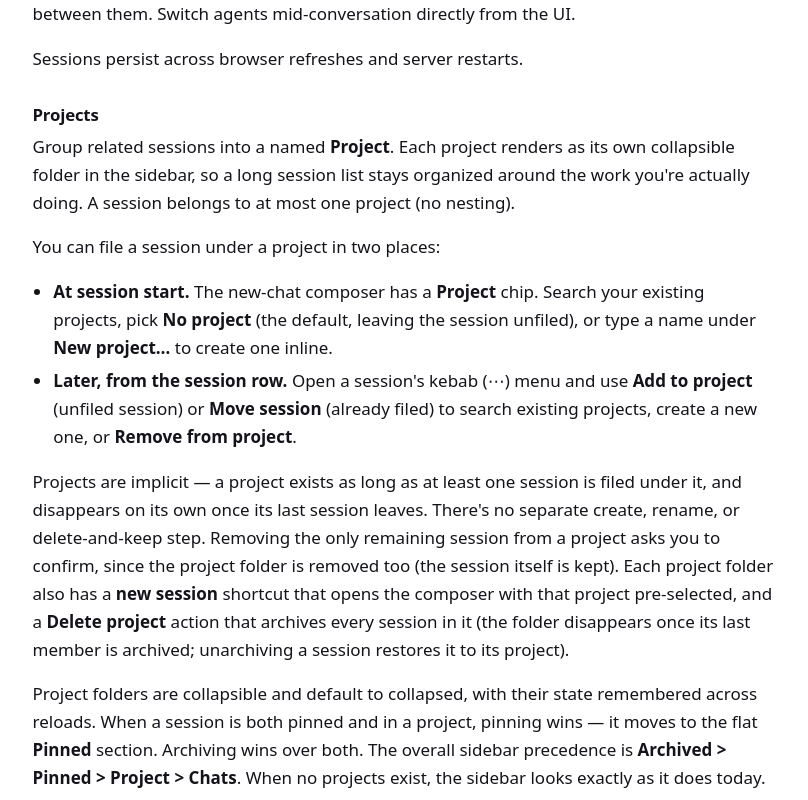
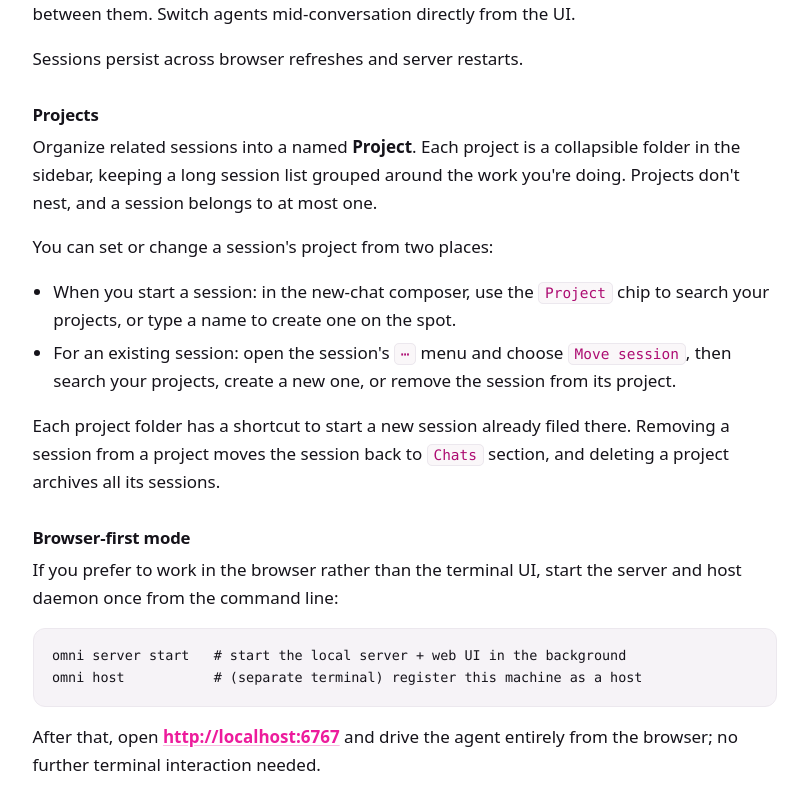
Before and after one commit to omnigent-ai/omnigent-site, a Next.js app: page /docs/interact/web-ui in a window 1280 px wide. Shown: the part 920-1720 px from the top of the page, without its empty margins (260-1068 px from the left). Built offline with nearby package versions, Linux system fonts and the light colour scheme; no server answers.

Commit message:
Apply suggestions from code review
Co-authored-by: Serena Ruan <82044803+serena-ruan@users.noreply.github.com>

```diff
--- a/app/docs/interact/web-ui/page.mdx
+++ b/app/docs/interact/web-ui/page.mdx
@@ -25,33 +25,18 @@ Sessions persist across browser refreshes and server restarts.
 
 ### Projects
 
-Group related sessions into a named **Project**. Each project renders as its own
-collapsible folder in the sidebar, so a long session list stays organized around the
-work you're actually doing. A session belongs to at most one project (no nesting).
+Organize related sessions into a named **Project**. Each project is a collapsible
+folder in the sidebar, keeping a long session list grouped around the work you're
+doing. Projects don't nest, and a session belongs to at most one.
 
-You can file a session under a project in two places:
+You can set or change a session's project from two places:
 
-- **At session start.** The new-chat composer has a **Project** chip. Search your
-  existing projects, pick **No project** (the default, leaving the session unfiled), or
-  type a name under **New project…** to create one inline.
-- **Later, from the session row.** Open a session's kebab (⋯) menu and use **Add to
-  project** (unfiled session) or **Move session** (already filed) to search existing
-  projects, create a new one, or **Remove from project**.
+- When you start a session: in the new-chat composer, use the `Project` chip
+  to search your projects, or type a name to create one on the spot.
+- For an existing session: open the session's `⋯` menu and choose `Move session`, then search your projects, create a new one, or remove the session from its project.
 
-Projects are implicit — a project exists as long as at least one session is filed under
-it, and disappears on its own once its last session leaves. There's no separate
-create, rename, or delete-and-keep step. Removing the only remaining session from a
-project asks you to confirm, since the project folder is removed too (the session
-itself is kept). Each project folder also has a **new session** shortcut that opens the
-composer with that project pre-selected, and a **Delete project** action that archives
-every session in it (the folder disappears once its last member is archived;
-unarchiving a session restores it to its project).
-
-Project folders are collapsible and default to collapsed, with their state remembered
-across reloads. When a session is both pinned and in a project, pinning wins — it moves
-to the flat **Pinned** section. Archiving wins over both. The overall sidebar precedence
-is **Archived > Pinned > Project > Chats**. When no projects exist, the sidebar looks
-exactly as it does today.
+Each project folder has a shortcut to start a new session already filed there.
+Removing a session from a project moves the session back to `Chats` section, and deleting a project archives all its sessions.
 
 ### Browser-first mode
 
```
